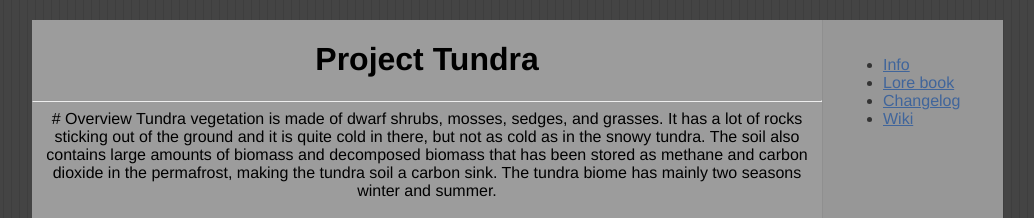
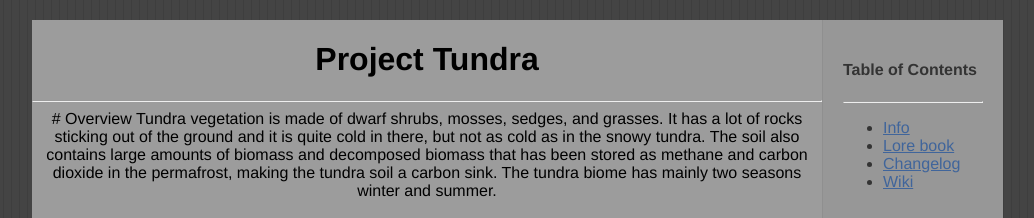
Before and after one commit to Capybaric123/Project-Tundra, a plain HTML site: page index.html in a window 1280 px wide. Shown: the top 218 px of the page, without its empty margins (123-1157 px from the left). Drawn offline with nearby package versions, Linux system fonts and the light colour scheme; a web font is replaced by a local one.

Commit message:
Update index.html

```diff
--- a/index.html
+++ b/index.html
@@ -37,6 +37,8 @@
     </div>
     <div class="sidebar">
         <div class="sidebar-item">
+			<h4>Table of Contents</h4>
+			<hr>
             <ul>
                 <li>
                     <a href="info.html">Info</a>
```
